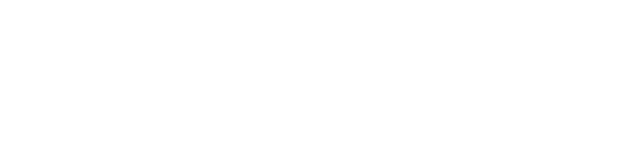
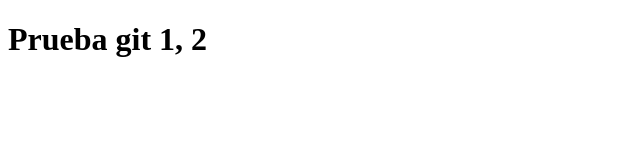
Before and after one commit to anastasiaEA/git-curso, a plain HTML site: page index.html in a window 1280 px wide. Shown: the whole page, without its empty margins (0-640 px from the left). Drawn offline with Linux system fonts and the light colour scheme.

Commit message:
cambio hecho

```diff
--- a/index.html
+++ b/index.html
@@ -3,9 +3,11 @@
 <head>
     <meta charset="UTF-8">
     <meta name="viewport" content="width=device-width, initial-scale=1.0">
-    <title>Document</title>
+    <title>Git con VS CODE</title>
 </head>
 <body>
-
+    <h1>
+        Prueba git 1, 2
+    </h1>
 </body>
 </html>
```
